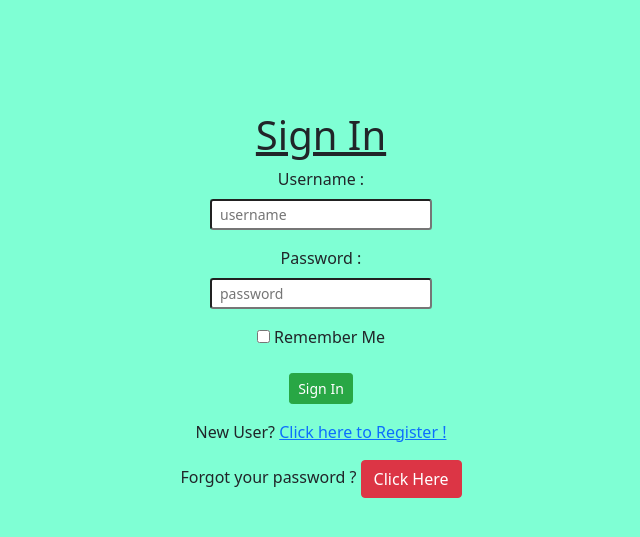
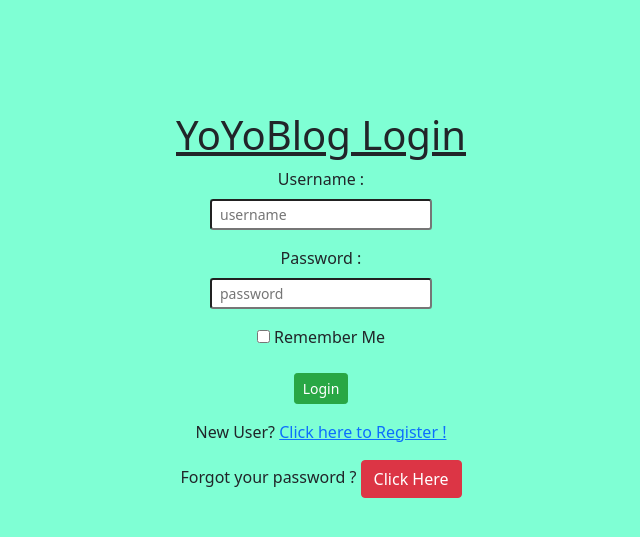
Before and after one commit to MahabubArafat/YoYoBlog, a Flask app: page /auth/login in a window 1280 px wide. Shown: the part 56-593 px from the top of the page, without its empty margins (319-959 px from the left). Run offline with Flask 2, Linux system fonts and the light colour scheme; parts of the project's set-up code (start-up, migrations or seed data) failed here and were passed over; some libraries are stand-ins or nearby versions.

Commit message:
app restructered complete

```diff
--- a/app/auth/forms.py
+++ b/app/auth/forms.py
@@ -8,7 +8,7 @@ class LoginForm(FlaskForm):
     username = StringField("Username :", validators=[DataRequired()])
     password = PasswordField("Password : ", validators=[DataRequired()])
     remember_me = BooleanField("Remember Me")
-    submit = SubmitField("Sign In")
+    submit = SubmitField("Login")
 
 
 class RegistrationForm(FlaskForm):
--- a/app/main/routes.py
+++ b/app/main/routes.py
@@ -16,7 +16,6 @@ from app import db
 from app.main.forms import (
     EditProfileForm,
     PostForm,
-    EmptyForm
 )
 from app.models import User, Post
 from app.translate import translate
--- a/app/templates/auth/login.html
+++ b/app/templates/auth/login.html
@@ -1,6 +1,6 @@
 {% extends "base.html" %} {% block content %}
 <div class="login_content">
-  <h1><u>Sign In</u></h1>
+  <h1><u>YoYoBlog Login</u></h1>
   <form action="" method="post" novalidate>
     <!-- ei je novalidate disi, eitar fole frontend e form validate hobe na, backend er code form validate korto, subida hoilo onek logic add kora jabe, ar osubida hoilo backend e load beshi je kaj ta amr browser e korte pare -->
     {{ form.hidden_tag() }}
--- a/app/templates/base.html
+++ b/app/templates/base.html
@@ -48,7 +48,7 @@
           <a class="nav-link active" href="{{ url_for('main.user', username=current_user.username) }}">Profile</a>
         </li>
         <li class="nav-item">
-          <a class="nav-link active" href="{{ url_for('auth.logout') }}">Log out</a>
+          <a class="nav-link active" href="{{ url_for('auth.logout') }}">Logout</a>
         </li>
         {% endif %}
 
--- a/microblog.py
+++ b/microblog.py
@@ -1,12 +1,10 @@
-from app import app, db
+from app import create_app,db
 from app.models import Post, User
 
+
+app=create_app()
 
 @app.shell_context_processor
 def make_shell_context():
     # so that we dont need to import app or db or User or Post classes everytime we open a flask shell
     return {"db": db, "User": User, "Post": Post}
-
-
-if __name__ == "__main__":
-    app.run(debug=True)
```
Also changed, not shown: requirements.txt (+29 -0 lines), unit_tests.py (+32 -27 lines), 1 other file.
